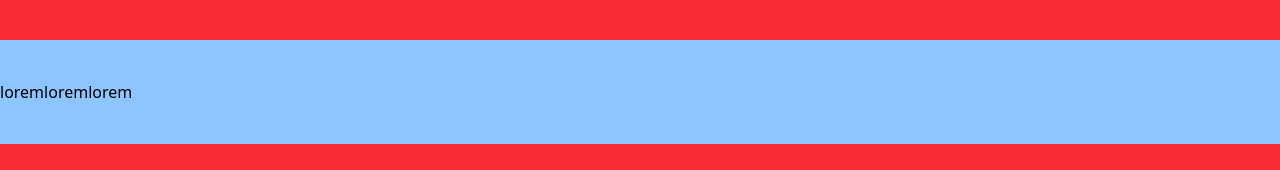
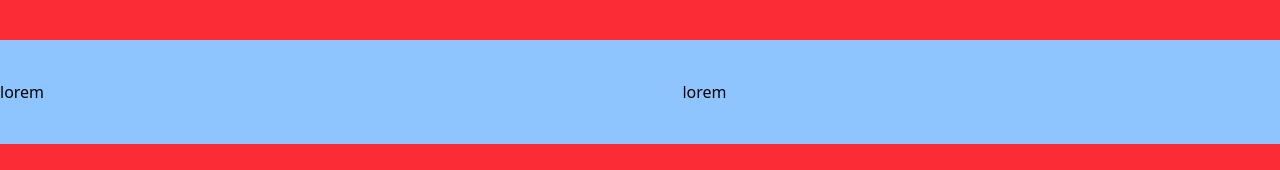
Before and after one commit to iyiu9akhan/innovate-RTB, a React (Vite) app: page / in a window 1280 px wide. Shown: the top 170 px of the page. Built offline with nearby package versions, Linux system fonts and the light colour scheme.

Commit message:
windows: sign-in

```diff
--- a/src/assets/components/Navbar/Navbar.jsx
+++ b/src/assets/components/Navbar/Navbar.jsx
@@ -4,7 +4,7 @@ const Navbar = () => {
   return (
     <div className='bg-red-500 py-10'>
         <div className='w-[1409px] mx-auto bg-blue-300 py-10'>
-            <div className='flex'>
+            <div className='flex justify-between'>
               <div>lorem</div>
               <div>lorem</div>
               <div>lorem</div>
```
